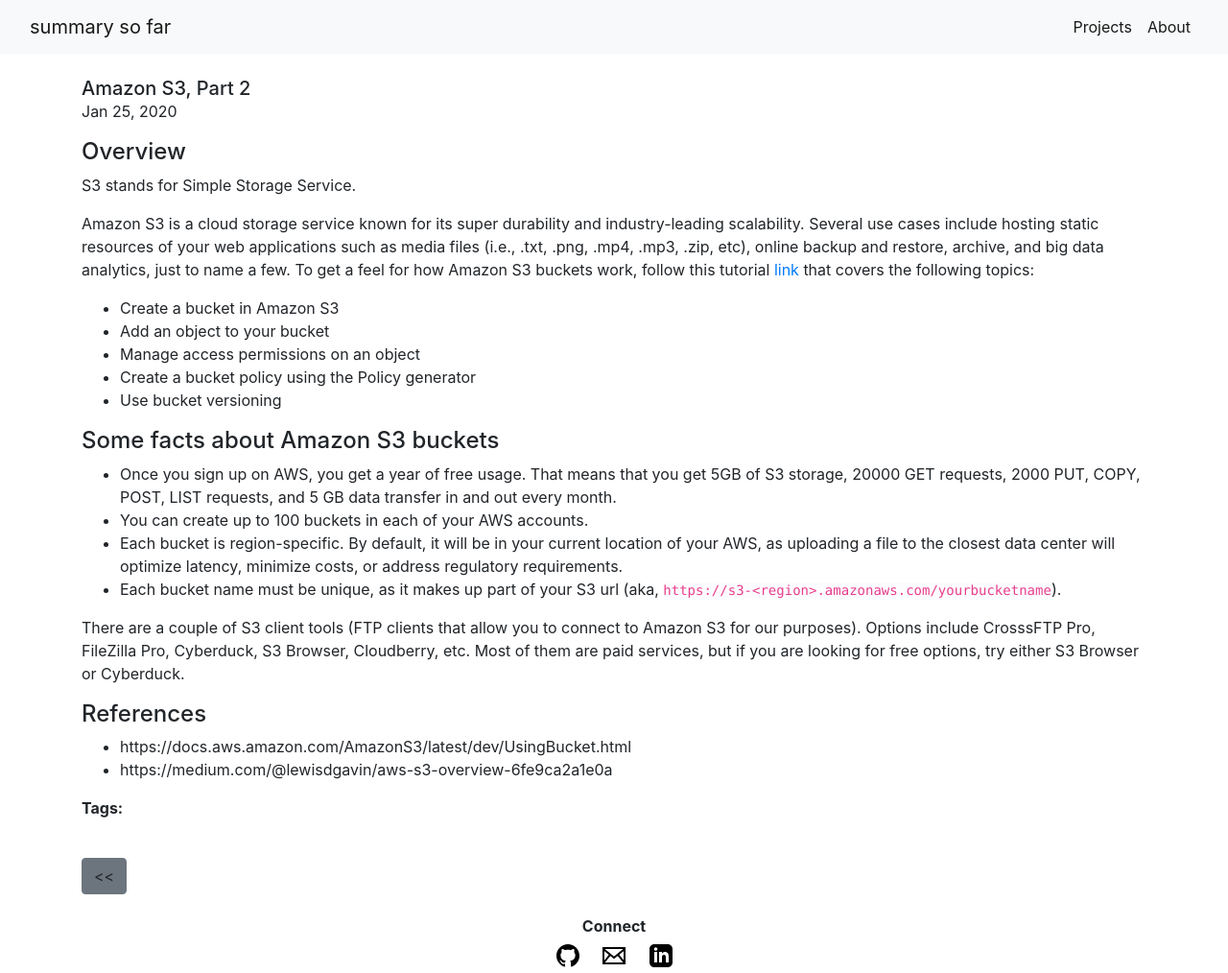
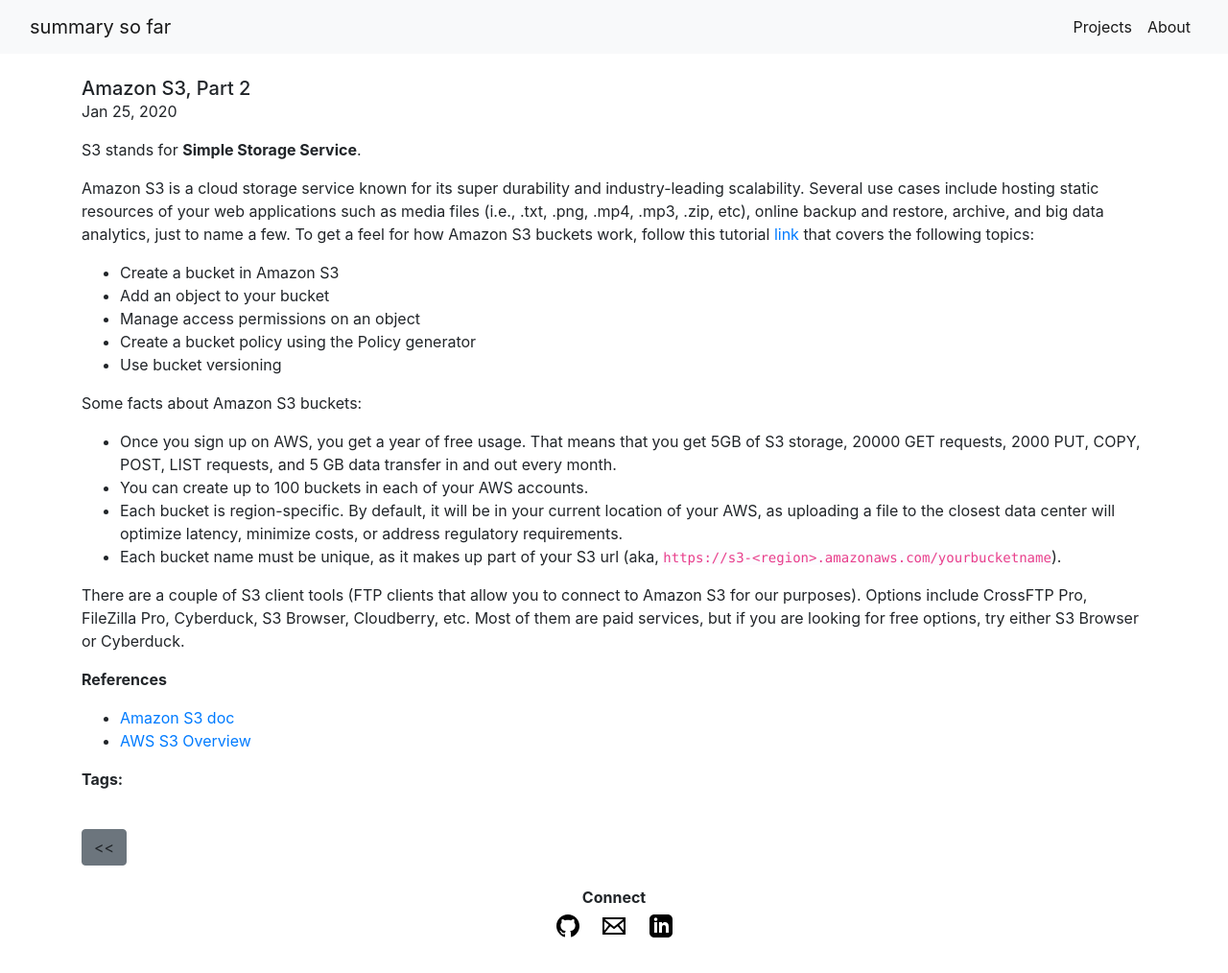
Before and after one commit to nancy-codes/summarysofar, a Jekyll site: the page built from _posts/2020-01-25-amazon-s3-part-2.md, in a window 1280 px wide. Shown: the whole page at 96% size. Built offline with Jekyll 4.4.1, drawn with Linux system fonts in a browser that asks for light colours; nearby versions of some CDN libraries; comment, search, counter and statistics services are not loaded; after the commit the page ends 983 px from its top, so only the background shows below that.

Commit message:
Change format in the previous post

```diff
--- a/_posts/2020-01-25-amazon-s3-part-2.md
+++ b/_posts/2020-01-25-amazon-s3-part-2.md
@@ -4,8 +4,7 @@ title: Amazon S3, Part 2
 date: 2020-01-25 11:56 -0700
 ---
 
-#### Overview
-S3 stands for Simple Storage Service.
+S3 stands for **Simple Storage Service**.
 
 Amazon S3 is a cloud storage service known for its super durability and industry-leading scalability. Several use cases include hosting static resources of your web applications such as media files (i.e., .txt, .png, .mp4, .mp3, .zip, etc), online backup and restore, archive, and big data analytics, just to name a few. To get a feel for how Amazon S3 buckets work, follow this tutorial [link](https://www.qwiklabs.com/focuses/8582?catalog_rank=%7B%22rank%22%3A3%2C%22num_filters%22%3A0%2C%22has_search%22%3Atrue%7D&parent=catalog&search_id=4411966) that covers the following topics:
 
@@ -17,17 +16,17 @@ Amazon S3 is a cloud storage service known for its super durability and industry
 
 
 
-#### Some facts about Amazon S3 buckets
+Some facts about Amazon S3 buckets:
 
 - Once you sign up on AWS, you get a year of free usage. That means that you get 5GB of S3 storage, 20000 GET requests, 2000 PUT, COPY, POST, LIST requests, and 5 GB data transfer in and out every month.
 - You can create up to 100 buckets in each of your AWS accounts.
 - Each bucket is region-specific. By default, it will be in your current location of your AWS, as uploading a file to the closest data center will optimize latency, minimize costs, or address regulatory requirements.
 - Each bucket name must be unique, as it makes up part of your S3 url (aka, `https://s3-<region>.amazonaws.com/yourbucketname`).
 
-There are a couple of S3 client tools (FTP clients that allow you to connect to Amazon S3 for our purposes). Options include CrosssFTP Pro, FileZilla Pro, Cyberduck, S3 Browser, Cloudberry, etc. Most of them are paid services, but if you are looking for free options, try either S3 Browser or Cyberduck.
+
+There are a couple of S3 client tools (FTP clients that allow you to connect to Amazon S3 for our purposes). Options include CrossFTP Pro, FileZilla Pro, Cyberduck, S3 Browser, Cloudberry, etc. Most of them are paid services, but if you are looking for free options, try either S3 Browser or Cyberduck.
 
 
-
-#### References
-- https://docs.aws.amazon.com/AmazonS3/latest/dev/UsingBucket.html
-- https://medium.com/@lewisdgavin/aws-s3-overview-6fe9ca2a1e0a
+**References**
+- [Amazon S3 doc](https://docs.aws.amazon.com/AmazonS3/latest/dev/UsingBucket.html)
+- [AWS S3 Overview](https://medium.com/@lewisdgavin/aws-s3-overview-6fe9ca2a1e0a)
```
